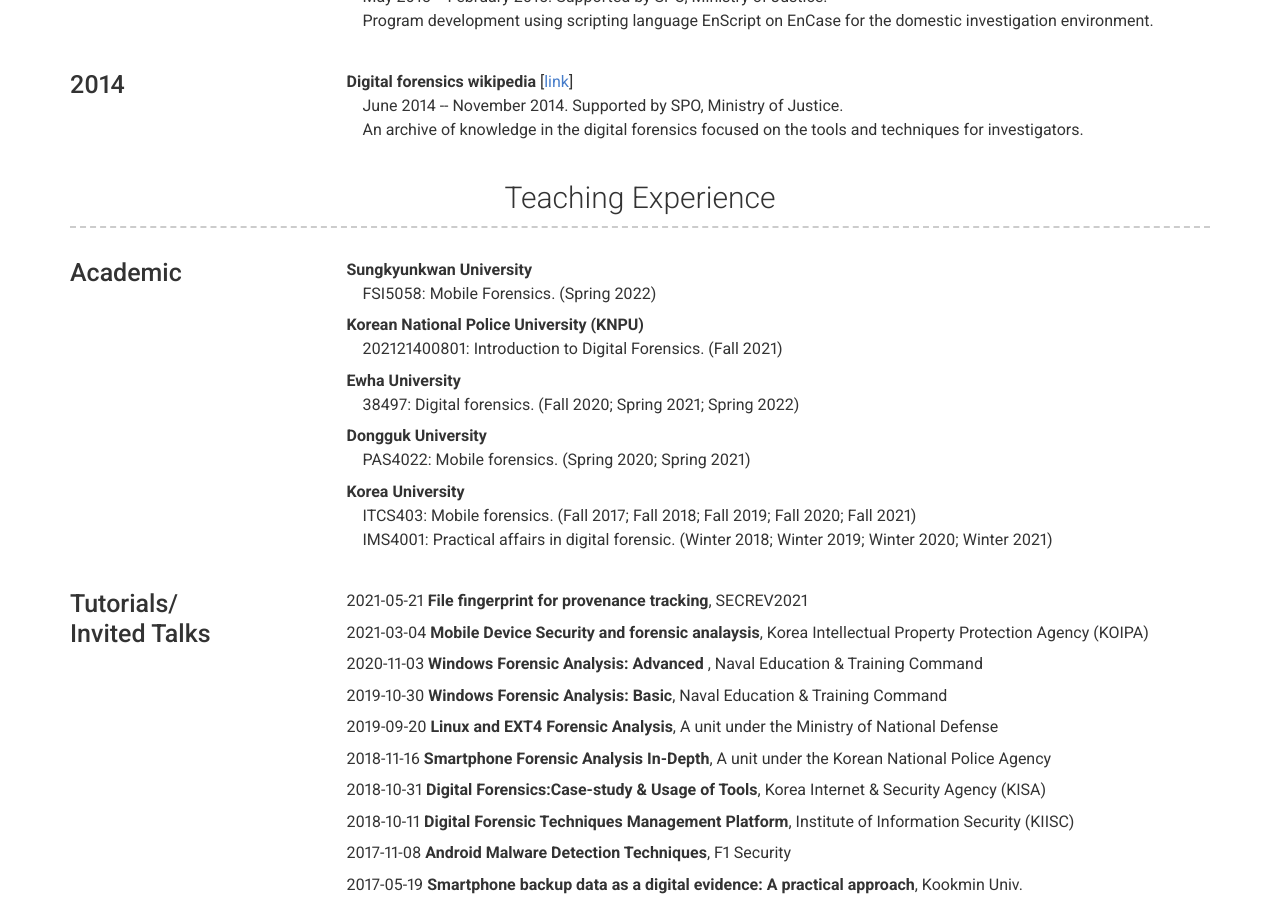
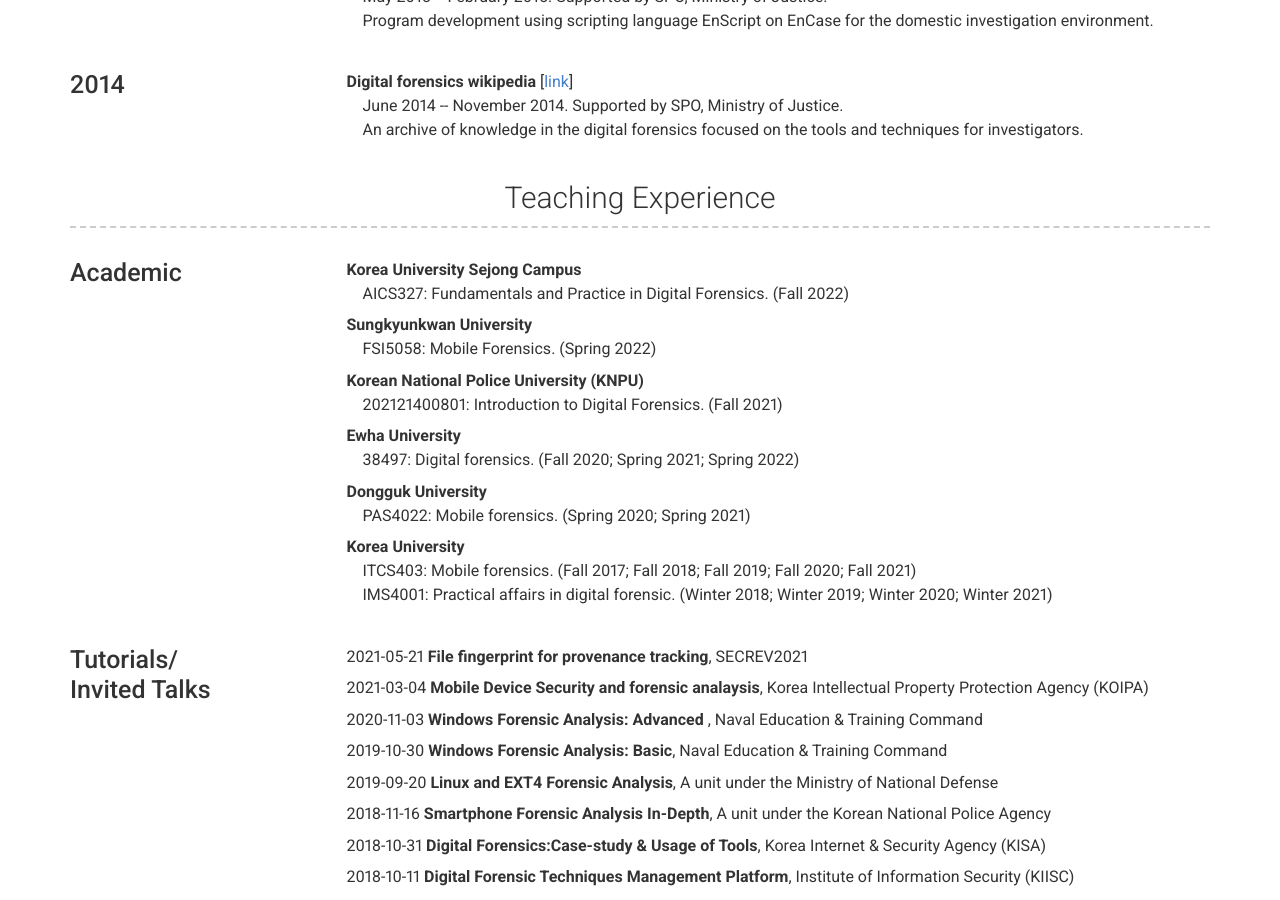
Before and after one commit to JaehyeokHan/jaehyeokhan.github.io, a Jekyll site: the page built from index.md, in a window 1280 px wide and 900 px high, scrolled down 2498 px. Built offline with Jekyll 4.4.1, drawn with Linux system fonts in a browser that asks for light colours; nearby versions of some CDN libraries.

Commit message:
Update _config.yml

```diff
--- a/_config.yml
+++ b/_config.yml
@@ -180,6 +180,7 @@ content:
         #quote: >
         #  TBC
         description: | # this will include new lines to allow paragraphs
+          <p style="text-indent: -1em;"><b>Korea University Sejong Campus</b><br>AICS327: Fundamentals and Practice in Digital Forensics. (Fall 2022)</p>
           <p style="text-indent: -1em;"><b>Sungkyunkwan University</b><br>FSI5058: Mobile Forensics. (Spring 2022)</p>
           <p style="text-indent: -1em;"><b>Korean National Police University (KNPU)</b><br>202121400801: Introduction to Digital Forensics. (Fall 2021)</p>
           <p style="text-indent: -1em;"><b>Ewha University</b><br>38497: Digital forensics. (Fall 2020; Spring 2021; Spring 2022)</p>
```
